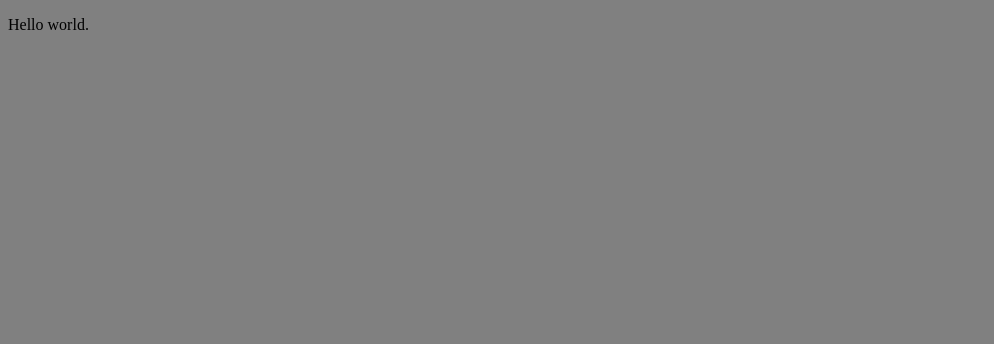
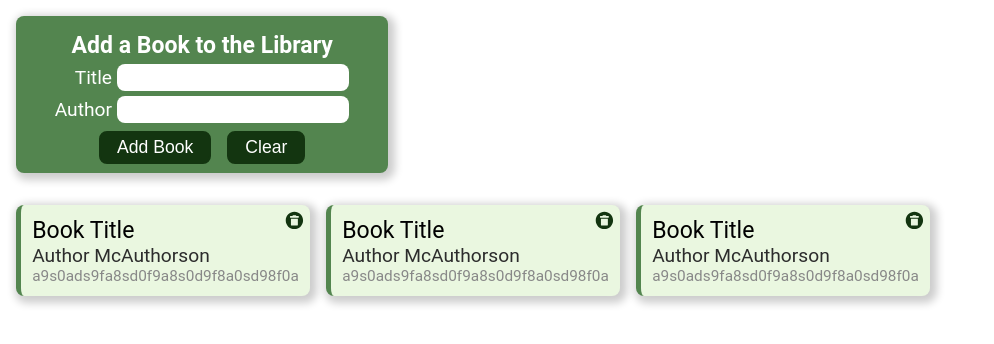
Before and after one commit to Robotkio/odin-library, a plain HTML site: page index.html in a window 1280 px wide. Shown: the whole page, without its empty margins (0-994 px from the left). Drawn offline with Linux system fonts and the light colour scheme.

Commit message:
added basic elements and the styling for them

```diff
--- a/index.html
+++ b/index.html
@@ -8,6 +8,44 @@
     <script src="library.js" defer></script>
 </head>
 <body>
-   <p>Hello world.</p>
+    <div class="container">
+        <div class="form-panel">
+            <form action="" method="POST" id="library-form">
+                <div class="form-header">Add a Book to the Library</div>
+                <div class="form-section">
+                    <label for="title">Title</label>
+                    <input id="title" type="text">
+                </div>
+                <div class="form-section">
+                    <label for="author">Author</label>
+                    <input id="author" type="text">
+                </div>
+                <div class="form-buttons">
+                    <button type="submit">Add Book</button>
+                    <button type="reset">Clear</button>
+                </div>
+            </form>
+        </div>
+        <div id="library">
+            <div class="book">
+                <svg xmlns="http://www.w3.org/2000/svg" viewBox="0 0 24 24"><title>delete-circle</title><path d="M12,2C17.53,2 22,6.47 22,12C22,17.53 17.53,22 12,22C6.47,22 2,17.53 2,12C2,6.47 6.47,2 12,2M17,7H14.5L13.5,6H10.5L9.5,7H7V9H17V7M9,18H15A1,1 0 0,0 16,17V10H8V17A1,1 0 0,0 9,18Z" /></svg>
+                <div class="title">Book Title</div>
+                <div class="author">Author McAuthorson</div>
+                <div class="id">a9s0ads9fa8sd0f9a8s0d9f8a0sd98f0a</div>
+            </div>
+            <div class="book">
+                <svg xmlns="http://www.w3.org/2000/svg" viewBox="0 0 24 24"><title>delete-circle</title><path d="M12,2C17.53,2 22,6.47 22,12C22,17.53 17.53,22 12,22C6.47,22 2,17.53 2,12C2,6.47 6.47,2 12,2M17,7H14.5L13.5,6H10.5L9.5,7H7V9H17V7M9,18H15A1,1 0 0,0 16,17V10H8V17A1,1 0 0,0 9,18Z" /></svg>
+                <div class="title">Book Title</div>
+                <div class="author">Author McAuthorson</div>
+                <div class="id">a9s0ads9fa8sd0f9a8s0d9f8a0sd98f0a</div>
+            </div>
+            <div class="book">
+                <svg xmlns="http://www.w3.org/2000/svg" viewBox="0 0 24 24"><title>delete-circle</title><path d="M12,2C17.53,2 22,6.47 22,12C22,17.53 17.53,22 12,22C6.47,22 2,17.53 2,12C2,6.47 6.47,2 12,2M17,7H14.5L13.5,6H10.5L9.5,7H7V9H17V7M9,18H15A1,1 0 0,0 16,17V10H8V17A1,1 0 0,0 9,18Z" /></svg>
+                <div class="title">Book Title</div>
+                <div class="author">Author McAuthorson</div>
+                <div class="id">a9s0ads9fa8sd0f9a8s0d9f8a0sd98f0a</div>
+            </div>
+        </div>
+    </div>
 </body>
 </html>
--- a/library.js
+++ b/library.js
@@ -1 +1,13 @@
 console.log("Hello world!");
+
+const myLibrary = [];
+
+function Book(title, author) {
+    this.title = title;
+    this.author = author;
+    this.id = crypto.randomUUID();
+}
+
+function addBookToKibrary(book) {
+    myLibrary.push(book);
+}
--- a/style.css
+++ b/style.css
@@ -1,3 +1,147 @@
+:root {
+    --card-height: 135px;
+    --card-width: 350px;
+    --card-padding: 0.7rem;
+    --common-border-radius: 0.5rem;
+    --common-card-spacing: 1rem;
+
+    --body-background-col: white;
+
+    --primary-colour: rgb(83, 133, 79);
+    --primary-text-colour: white;
+
+    --book-bg-col: rgb(234, 247, 224);
+    --book-title-col: rgb(0, 0, 0);
+    --book-author-col: rgb(44, 44, 44);
+    --book-id-col: rgb(136, 136, 136);
+
+    --form-text-input-bg-col: white;
+    --form-text-input-text-col: black;
+    --form-button-bg-col: rgb(19, 53, 16);
+
+    --top-row-height: calc(var(--card-height) + ((var(--card-padding) + var(var(--common-card-spacing)) * 2)));
+
+    --trash-ico-size: 1.3rem;
+}
+
 body {
-    background-color: gray;
+    background-color: var(--body-background-col);
+    font-family: Roboto, sans-serif;
+    font-size: 1.2rem;
+    padding: 0;
+    margin: 0;
 }
+
+.container {
+    display: grid;
+    grid-template-rows: var(--top-row-height) 1fr;
+}
+
+#library-form, .book {
+    box-shadow: 3px 3px 8px 4px rgba(0,0,0,0.2);
+}
+
+#library-form {
+    height: var(--card-height);
+    width: var(--card-width);
+    background-color: var(--primary-colour);
+    color: var(--primary-text-colour);
+    border-radius: var(--common-border-radius);
+    margin: var(--common-card-spacing);
+    padding: var(--card-padding);
+}
+
+.form-section {
+    display: flex;
+    align-items: center;
+}
+
+.form-header {
+    text-align: center;
+    font-weight: 600;
+    font-size: 1.2em;
+    margin: 0.3rem;
+}
+
+.form-section {
+    margin: 0.3rem;
+}
+
+#library-form label {
+    width: 5rem;
+    text-align: right;
+    margin-right: 0.3rem;
+}
+
+#library-form input[type="text"] {
+    font-size: 1.1rem;
+    border-radius: var(--common-border-radius);
+    background-color: var(--form-text-input-bg-col);
+    border: 0px;
+    padding: 0.2rem;
+}
+
+.form-buttons {
+    display: flex;
+    flex-direction: row;
+    justify-content: center;
+    gap: 1rem;
+    padding-top: 0.2rem;
+}
+
+#library-form button {
+    background-color: var(--form-button-bg-col);
+    color: var(--primary-text-colour);
+    font-size: 1.1rem;
+    border-radius: var(--common-border-radius);
+    padding: 0.25rem 1rem;
+    border: 2px solid var(--form-button-bg-col);
+}
+
+#library-form button:hover {
+    border: 2px solid white;
+}
+
+#library {
+    display: flex;
+    gap: var(--common-card-spacing);
+    padding: var(--common-card-spacing);
+}
+
+.book {
+    position: relative;
+    background-color: var(--book-bg-col);
+    border-left: 5px solid var(--primary-colour);
+    padding: var(--card-padding);
+    border-radius: var(--common-border-radius);
+}
+
+.book svg {
+    fill: var(--form-button-bg-col);
+    position: absolute;
+    right: 5px;
+    top: 5px;
+    width: var(--trash-ico-size);
+    height: auto;
+}
+
+.book svg:hover {
+    fill: white;
+    background-color: var(--form-button-bg-col);;
+    cursor: pointer;
+    border-radius: 100%;
+}
+
+.book .title {
+    font-size: 1.2em;
+    color: var(--book-title-col);
+}
+
+.book .author {
+    color: var(--book-author-col);
+}
+
+.book .id {
+    font-size: 0.8em;
+    color: var(--book-id-col);
+}
```
